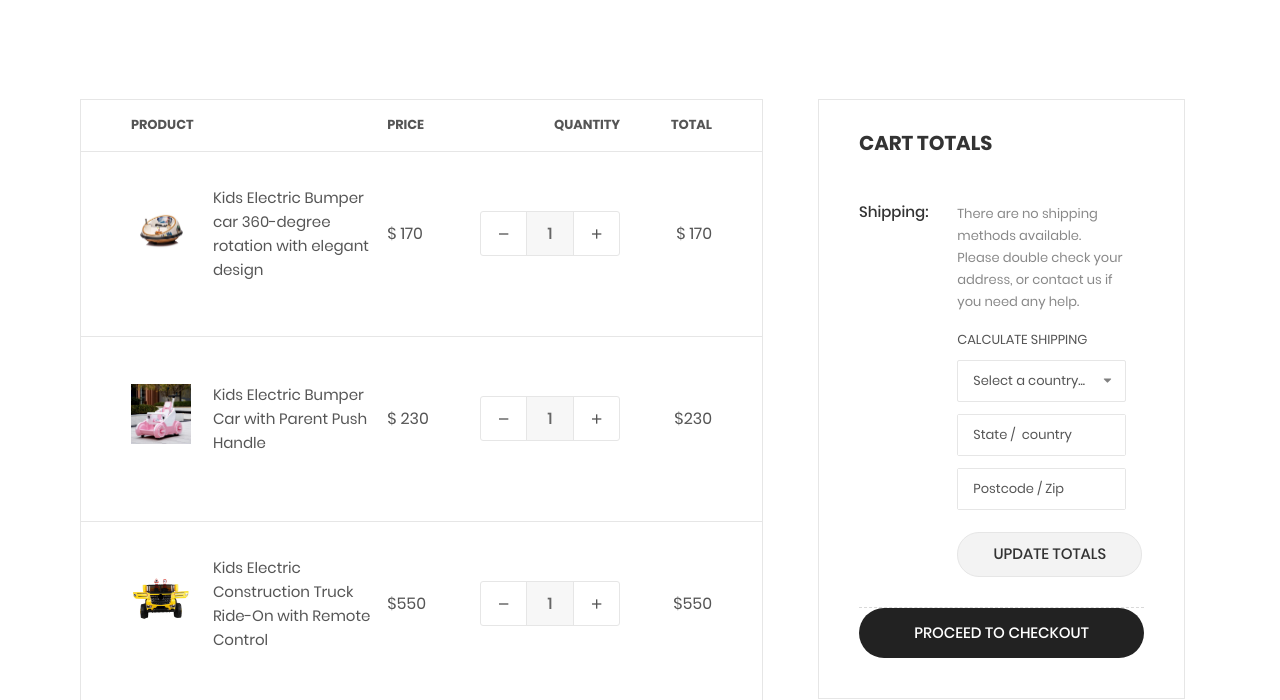
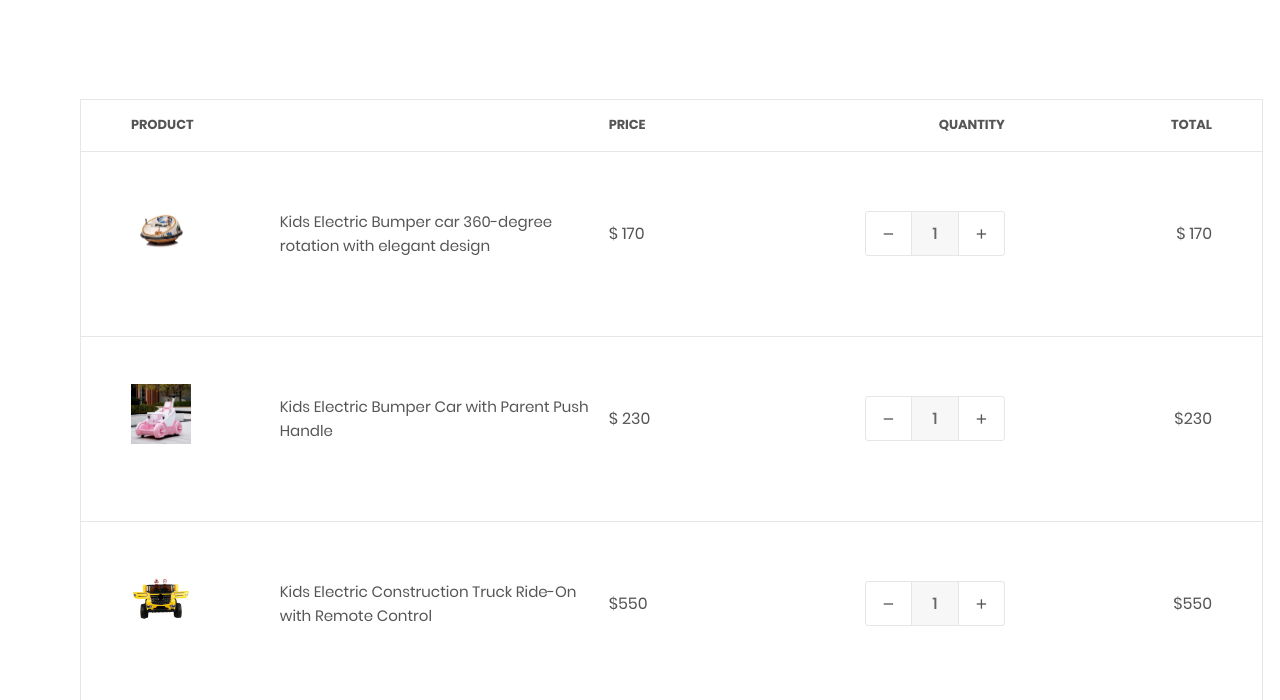
Before and after one commit to Kashifraza4455/E-commerse, a plain HTML site: page shoping-cart.html in a window 1280 px wide. Shown: the part 100-800 px from the top of the page. Drawn offline with Linux system fonts and the light colour scheme; a web font is replaced by a local one.

Commit message:
first commit

```diff
--- a/js/main.js
+++ b/js/main.js
@@ -7,8 +7,8 @@
     $(".animsition").animsition({
         inClass: 'fade-in',
         outClass: 'fade-out',
-        inDuration: 1500,
-        outDuration: 800,
+        inDuration: 100,
+        outDuration: 100,
         linkElement: '.animsition-link',
         loading: true,
         loadingParentElement: 'html',
--- a/shoping-cart.html
+++ b/shoping-cart.html
@@ -264,7 +264,7 @@
 	<form class="bg0 p-t-75 p-b-85">
 		<div class="container">
 			<div class="row">
-				<div class="col-lg-10 col-xl-7 m-lr-auto m-b-50">
+				<div class="col-lg-12 col-xl-12 m-lr-auto m-b-50">
 					<div class="m-l-25 m-r--38 m-lr-0-xl">
 						<div class="wrap-table-shopping-cart">
 							<table class="table-shopping-cart">
@@ -465,80 +465,14 @@
 						</div>
 
 						<div class="flex-w flex-sb-m bor15 p-t-18 p-b-15 p-lr-40 p-lr-15-sm">
-							<div class="flex-w flex-m m-r-20 m-tb-5">
-								<input class="stext-104 cl2 plh4 size-117 bor13 p-lr-20 m-r-10 m-tb-5" type="text" name="coupon" placeholder="Coupon Code">
 
-								<div class="flex-c-m stext-101 cl2 size-118 bg8 bor13 hov-btn3 p-lr-15 trans-04 pointer m-tb-5">
-									Apply coupon
-								</div>
-							</div>
-
-							<div class="flex-c-m stext-101 cl2 size-119 bg8 bor13 hov-btn3 p-lr-15 trans-04 pointer m-tb-10">
-								Update Cart
-							</div>
+							<a href="payment.html"class="flex-c-m stext-101 cl0 size-116 bg3 bor14 hov-btn3 p-lr-15 trans-04 pointer">
+								Proceed to Checkout
+							</a>
 						</div>
 					</div>
 				</div>
 
-				<div class="col-sm-10 col-lg-7 col-xl-5 m-lr-auto m-b-50">
-					<div class="bor10 p-lr-40 p-t-30 p-b-40 m-l-63 m-r-40 m-lr-0-xl p-lr-15-sm">
-						<h4 class="mtext-109 cl2 p-b-30">
-							Cart Totals
-						</h4>
-
-
-
-						<div class="flex-w flex-t bor12 p-t-15 p-b-30">
-							<div class="size-208 w-full-ssm">
-								<span class="stext-110 cl2">
-									Shipping:
-								</span>
-							</div>
-
-							<div class="size-209 p-r-18 p-r-0-sm w-full-ssm">
-								<p class="stext-111 cl6 p-t-2">
-									There are no shipping methods available. Please double check your address, or contact us if you need any help.
-								</p>
-
-								<div class="p-t-15">
-									<span class="stext-112 cl8">
-										Calculate Shipping
-									</span>
-
-									<div class="rs1-select2 rs2-select2 bor8 bg0 m-b-12 m-t-9">
-										<select class="js-select2" name="time">
-											<option>Select a country...</option>
-											<option>USA</option>
-											<option>UK</option>
-										</select>
-										<div class="dropDownSelect2"></div>
-									</div>
-
-									<div class="bor8 bg0 m-b-12">
-										<input class="stext-111 cl8 plh3 size-111 p-lr-15" type="text" name="state" placeholder="State /  country">
-									</div>
-
-									<div class="bor8 bg0 m-b-22">
-										<input class="stext-111 cl8 plh3 size-111 p-lr-15" type="text" name="postcode" placeholder="Postcode / Zip">
-									</div>
-
-									<div class="flex-w">
-										<div class="flex-c-m stext-101 cl2 size-115 bg8 bor13 hov-btn3 p-lr-15 trans-04 pointer">
-											Update Totals
-										</div>
-									</div>
-
-								</div>
-							</div>
-						</div>
-
-
-						<a href="payment.html"class="flex-c-m stext-101 cl0 size-116 bg3 bor14 hov-btn3 p-lr-15 trans-04 pointer">
-							Proceed to Checkout
-						</a>
-
-					</div>
-				</div>
 			</div>
 		</div>
 	</form>
```
